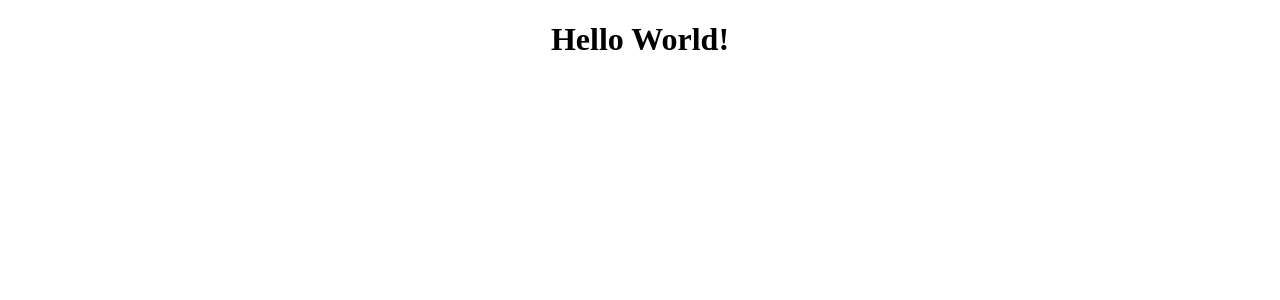
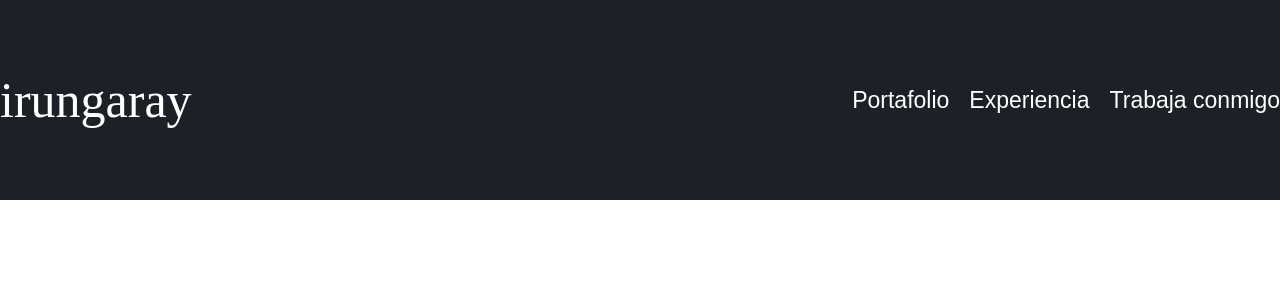
Before and after one commit to GallegosMatias/Portafolio, a React app: page / in a window 1280 px wide. Shown: the top 300 px of the page. Built offline with nearby package versions, Linux system fonts and the light colour scheme.

Commit message:
Added Header

```diff
--- a/src/components/App.jsx
+++ b/src/components/App.jsx
@@ -1,9 +1,13 @@
 import React from 'react';
+
+import Header from './Header'
 
 import './styles/App.css';
 
 const App = () => {
-  return <h1>Hello World!</h1>;
+  return (
+    <Header />
+  );
 };
 
 export default App;
--- /dev/null
+++ b/src/components/Header.jsx
@@ -0,0 +1,29 @@
+import React from 'react'
+
+import './styles/Header.css'
+
+const Header = () => {
+  return (
+    <header class="header">
+      <div class="header__container">
+          <p class="header__logo">Irungaray</p>
+
+          <nav class="header__nav">
+              <ol>
+                  <li>
+                      <a class="header__nav--link" href="#portafolio">Portafolio</a>
+                  </li>
+                  <li>
+                      <a class="header__nav--link" href="#experiencia">Experiencia</a>
+                  </li>
+                  <li>
+                      <a class="header__nav--link" href="#contacto">Trabaja conmigo</a>
+                  </li>
+              </ol>
+          </nav>
+      </div>
+    </header>
+  );
+}
+
+export default Header;
--- a/src/components/styles/App.css
+++ b/src/components/styles/App.css
@@ -1,3 +1,37 @@
+* {
+  scroll-behavior: smooth;
+
+}
+
+body {
+  font-family: "Source Sans Pro", sans-serif;
+  margin: 0;
+}
+
+h1, h2, h3, h4, h5, h6 {
+  font-family: "Lato", sans-serif;
+  font-weight: normal;
+}
+
 h1 {
-  text-align: center;
+  font-size: 40px;
+  line-height: 1.5em;
+  letter-spacing: -0.2px;
+  color: white;
 }
+
+h1 strong {
+  color: silver;
+}
+
+h2 {
+  color: silver;
+  text-transform: uppercase;
+  font-family: "Source Sans Pro", sans-serif;
+  font-weight: bold;
+  font-size: 30px;
+}
+
+img {
+    border-radius: 5px;
+}
--- /dev/null
+++ b/src/components/styles/Header.css
@@ -0,0 +1,52 @@
+.header {
+  background-color: #1b2127;
+  color: white;
+  height: 200px;
+  width: 100%;
+  display: flex;
+  flex-wrap: wrap;
+  align-items: center;
+  justify-content: space-between;
+}
+
+.header__logo {
+  font-family: Tattoo;
+  font-size: 50px;
+  display: flex;
+  justify-content: l;
+  text-transform: lowercase;
+}
+
+.header__container {
+  width: 1500px;
+  margin: 0 auto;
+  display: inherit;
+  justify-content: space-between;
+  align-items: inherit;
+  height: inherit;
+  flex-wrap: inherit;
+  border-bottom: 1px solid white;
+}
+
+.header__nav ol {
+  height: inherit;
+  display: flex;
+  flex-direction: row;
+  justify-content: space-between;
+  list-style: none;
+}
+
+.header__nav li{
+  padding-left: 20px;
+  font-size: 23px;
+}
+
+.header__nav li:hover{
+  text-decoration: underline;
+}
+
+.header a {
+  color: white;
+  text-decoration: none;
+  height: inherit;
+}
```
